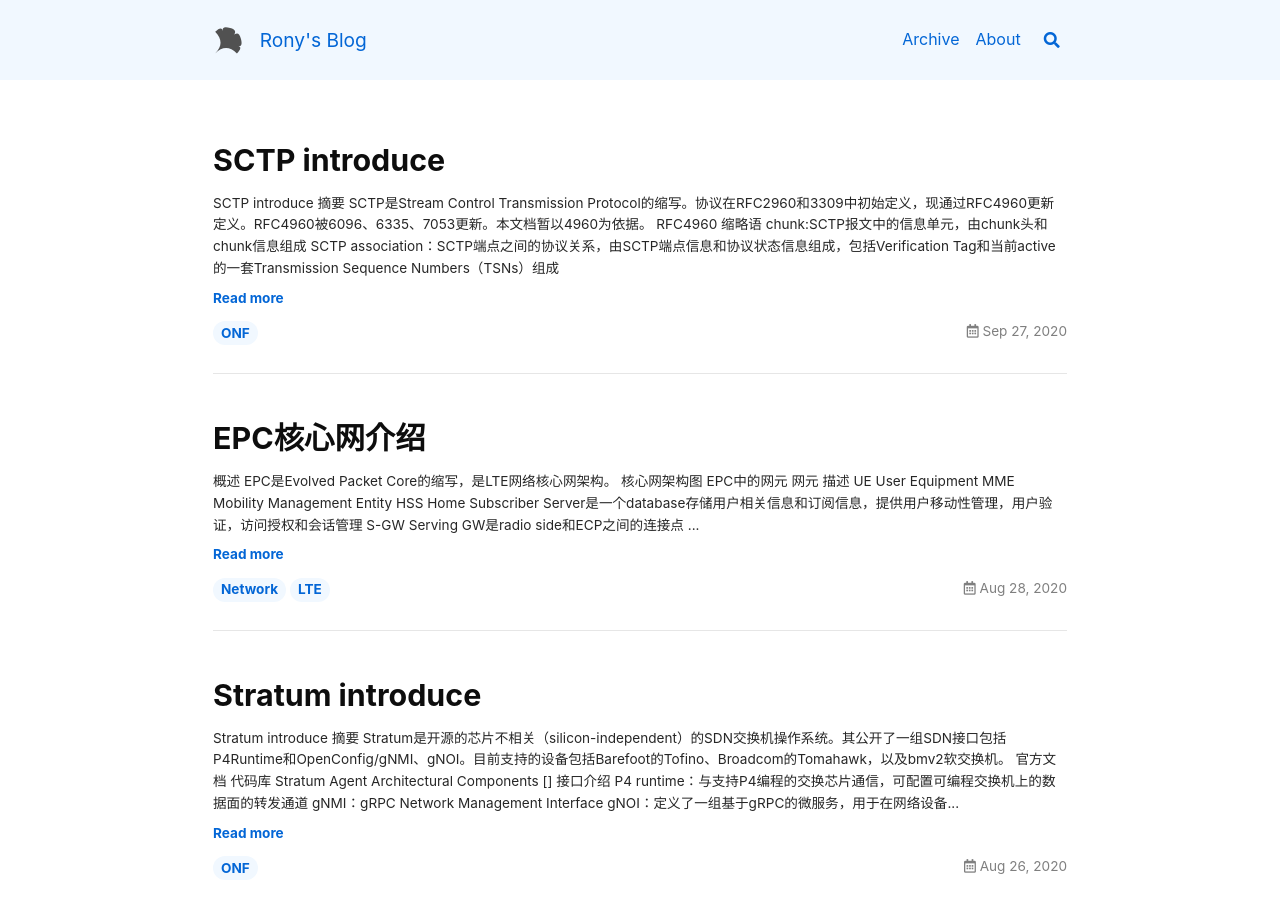
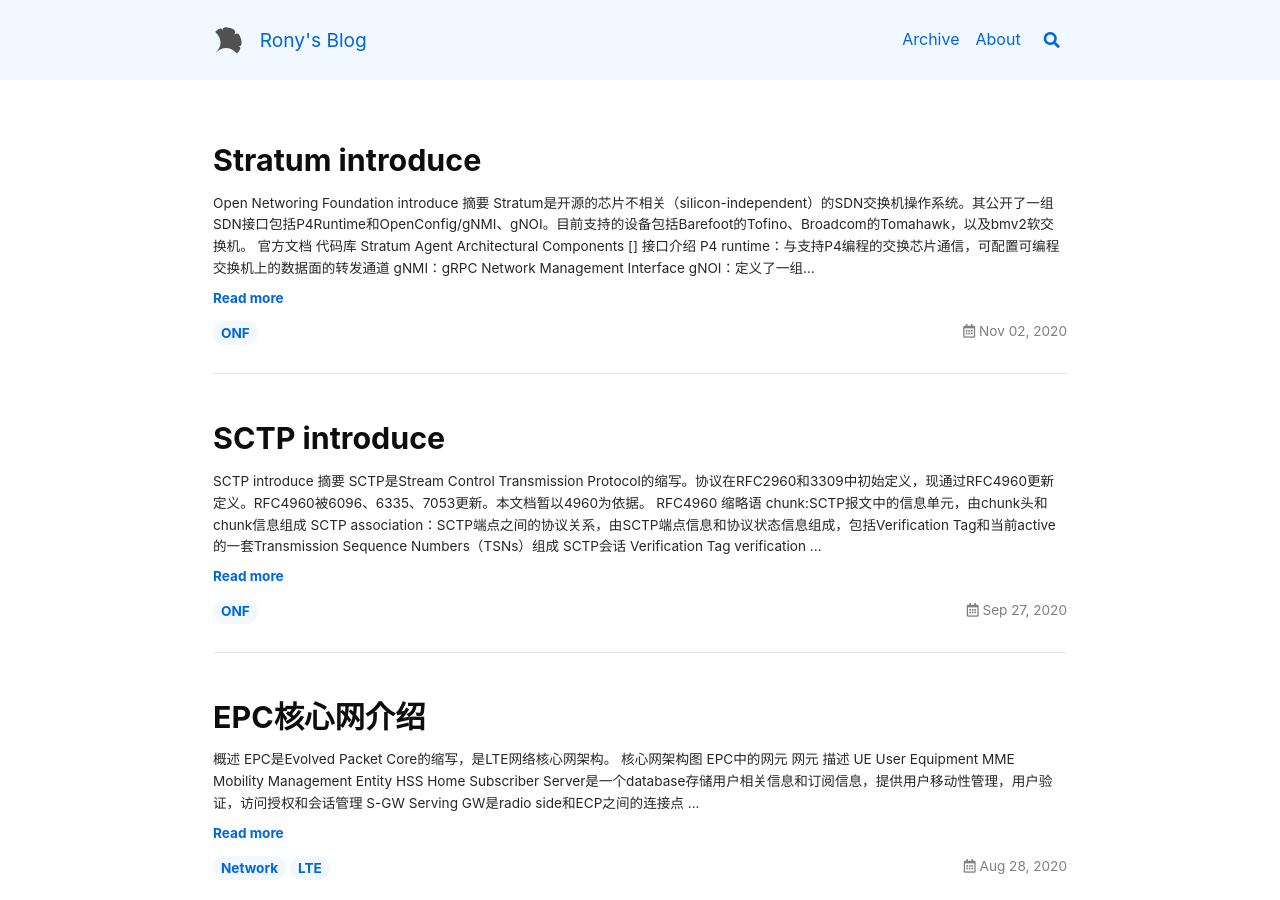
Before and after one commit to ronysun/ronysun.github.io, a Jekyll site: the page built from index.html, in a window 1280 px wide and 900 px high. Built offline with Jekyll 4.4.1, drawn with Linux system fonts in a browser that asks for light colours; nearby versions of some CDN libraries; the list of posts is cut into pages by our own code; some of the changed text lies outside the part shown.

Commit message:
add SCTP 协议简介
Signed-off-by: ronysun <sunln2008@sina.com>

```diff
--- a/_posts/2020-09-27-ONF-SCTP-introduce.md
+++ b/_posts/2020-09-27-ONF-SCTP-introduce.md
@@ -1,6 +1,7 @@
 ---
 layout: article
 title: "SCTP introduce"
+data: 2020-11-11
 tags:
   - ONF
 
@@ -14,3 +15,20 @@ SCTP是Stream Control Transmission Protocol的缩写。协议在RFC2960和3309
 ## 缩略语
 *chunk*:SCTP报文中的信息单元，由chunk头和chunk信息组成
 *SCTP association*：SCTP端点之间的协议关系，由SCTP端点信息和协议状态信息组成，包括Verification Tag和当前active的一套Transmission Sequence Numbers（TSNs）组成
+
+## SCTP会话
+![SCTP会话](https://github.com/ronysun/MarkdownImage/raw/master/SCTP/SCTP-session.png)
+
+## Verification Tag
+verification tag是一个32bit的值，取值范围为1到2^32^。其作用主要是进行报文有效性验证，当SCTP的socket收到一个报文，其verification tag与预期值不一致时，则丢弃忽略该报文。一个SCTP的association包括进出两个方向会话方向的verification tag，其中入方向的verification tag是由INIT报文发送给对端，就是该报文中的initiate tag；出方向的verification tag则由INIT ACK报文中的initiate tag传递的回来。整个会话过程中，只有INIT报文的verification tag比较特殊为32bit的全0值。
+
+## SCTP的多归属特性multi-homing
+SCTP具备多归属特性，即SCTP会话的两个endpoint之间可以通过多个ip地址进行数据传输，当会话的primary path出现故障时，如一端接口down，则可通过其他path进行数据传输。当然当用户指定通过其他patch传输时，也可以手动切换到其他path。
+
+## SCTP协议的测试
+在ubuntu系统上安装lksctp-tools后，则有sctp_test工具
+与iperf等测试工具类似，需要先开启一个服务端进程：sctp_test -H 127.0.0.1 -P 11011 -l
+，再使用client端名称发送报文：sctp_test -H 127.0.0.1 -P 11012 -h 127.0.0.1 -p 11011 -s -x 5
+
+## 参考
+[SCTP报文](https://github.com/ronysun/MarkdownImage/raw/master/SCTP/sctp2.pcap)
--- /dev/null
+++ b/_posts/2020-11-02-ONF-ONF-introduce.md
@@ -0,0 +1,24 @@
+---
+layout: article
+title: "Stratum introduce"
+tags:
+  - ONF
+
+---
+# Open Networing Foundation introduce
+## 摘要
+Stratum是开源的芯片不相关（silicon-independent）的SDN交换机操作系统。其公开了一组SDN接口包括P4Runtime和OpenConfig/gNMI、gNOI。目前支持的设备包括Barefoot的Tofino、Broadcom的Tomahawk，以及bmv2软交换机。
+[官方文档](https://www.opennetworking.org/stratum/)
+[代码库](https://github.com/stratum/stratum)
+
+## Stratum Agent Architectural Components
+[![StratumAgentArchitecturalComponents](https://github.com/stratum/stratum/raw/master/stratum/docs/images/stratum_architecture.png)]
+
+## 接口介绍
+1. P4 runtime：与支持P4编程的交换芯片通信，可配置可编程交换机上的数据面的转发通道
+1. gNMI：gRPC Network Management Interface
+1. gNOI：定义了一组基于gRPC的微服务，用于在网络设备上执行操作命令
+
+## 参考
+
+https://www.sdnlab.com/23273.html
```
